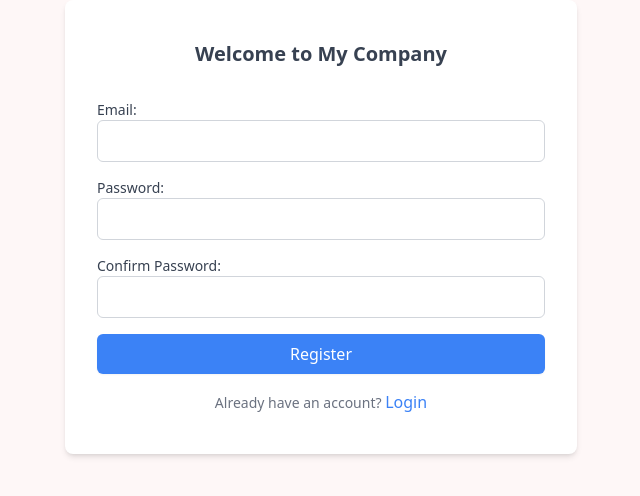
After one commit to AyushNigam-1/Django-Project, a Django app: page /login in a window 1280 px wide. The commit adds this page. Shown: the top 496 px of the page, without its empty margins (319-959 px from the left). Run offline with Django 5.2, Linux system fonts and the light colour scheme; some libraries are stand-ins or nearby versions.

Commit message:
Added Login Logic

```diff
--- a/project/project/urls.py
+++ b/project/project/urls.py
@@ -23,5 +23,6 @@ urlpatterns = [
     path('', views.home ),
     path('auth', views.auth ),
     path('posts', views.posts,name='posts' ),
-    path('post', views.post,name='post' )
+    path('post', views.post,name='post' ),
+    path('login', views.login,name='login' ),
 ]
--- a/project/project/views.py
+++ b/project/project/views.py
@@ -1,7 +1,9 @@
-from django.http import HttpResponse
-from django.shortcuts import render
+from django.shortcuts import render , redirect
 from categories.models import Categories
 from posts.models import Post
+from django.contrib.auth.models import User
+from django.contrib import messages
+from django.contrib.auth import authenticate
 def home(request):
     categories = Categories.objects.all()
     props = {
@@ -36,3 +38,23 @@ def post(request):
     }
     print(props)
     return render(request , "post.html" ,props)
+
+def login(request):
+    if request.method == 'POST':
+        email = request.GET.get("email")
+        password = request.GET.get("password")
+
+        if not User.objects.filter(email = email).exists():
+            messages.error(request , 'Please check email and password again')
+            return render(request , 'login.html')
+
+        user = authenticate(email=email , password = password)
+
+        if user is None:
+            messages.error(request , 'Please check email and password again')
+            return render(request , 'login.html')
+        else:
+            login(user)
+            return redirect('')
+
+    return render(request,'login.html')
--- a/project/templates/auth.html
+++ /dev/null
@@ -1,5 +0,0 @@
-{% extends 'base.html' %}
-
-{% block content %}
-<h1 class="text-2xl font-bold">Hello, World!</h1>
-{% endblock %}
--- a/project/templates/base.html
+++ b/project/templates/base.html
@@ -9,7 +9,9 @@
 </head>
 
 <body class="bg-red-100/25 flex flex-col gap-3">
+    {% block navbar %}
     {% include 'navbar.html' %}
+    {% endblock %}
     <div class="container mx-auto px-4">
         {% block content %}
         {% endblock %}
--- a/project/templates/home.html
+++ b/project/templates/home.html
@@ -1,6 +1,5 @@
 {% extends 'base.html' %}
 {% block content %}
-{% include 'navbar.html' %}
 <div class=" flex flex-col gap-8 mt-8">
     <h1 class="text-4xl font-bold text-gray-800 mx-auto">Job Hunt</h1>
     <div class="relative mx-auto ">
--- /dev/null
+++ b/project/templates/login.html
@@ -0,0 +1,73 @@
+{% extends 'base.html' %}
+{% block navbar %}
+{% endblock %}
+{% block content %}
+<!-- component -->
+<div class="max-w-lg mx-auto  bg-white rounded-lg shadow-md px-8 py-10 flex flex-col items-center">
+    {% if messages %}
+    {% for msg in messages %}
+    <div role="alert" class="rounded border-s-4 border-red-500 bg-red-50 p-4">
+        <div class="flex items-center gap-2 text-red-800">
+            <svg xmlns="http://www.w3.org/2000/svg" viewBox="0 0 24 24" fill="currentColor" class="h-5 w-5">
+                <path fill-rule="evenodd"
+                    d="M9.401 3.003c1.155-2 4.043-2 5.197 0l7.355 12.748c1.154 2-.29 4.5-2.599 4.5H4.645c-2.309 0-3.752-2.5-2.598-4.5L9.4 3.003zM12 8.25a.75.75 0 01.75.75v3.75a.75.75 0 01-1.5 0V9a.75.75 0 01.75-.75zm0 8.25a.75.75 0 100-1.5.75.75 0 000 1.5z"
+                    clip-rule="evenodd" />
+            </svg>
+
+            <strong class="block font-medium"> {{msg}}</strong>
+        </div>
+    </div>
+    {% endfor %}
+    {% endif %}
+    <h1 class="text-xl font-bold text-center text-gray-700  mb-8">Welcome to My Company</h1>
+    <form class="w-full flex flex-col gap-4" method="post"
+        oninput='confirm_password.setCustomValidity(confirm_password.value != password.value ? "Passwords do not match." : "")'>
+        {% csrf_token %}
+
+        <!-- <div class="flex items-start flex-col justify-start">
+            <label for="firstName" class="text-sm text-gray-700  mr-2">First Name:</label>
+            <input type="text" id="firstName" name="firstName"
+                class="w-full px-3   py-2 rounded-md border border-gray-300 dark:border-gray-700 focus:outline-none focus:ring-1 focus:ring-blue-500">
+        </div>
+
+        <div class="flex items-start flex-col justify-start">
+            <label for="lastName" class="text-sm text-gray-700  mr-2">Last Name:</label>
+            <input type="text" id="lastName" name="lastName"
+                class="w-full px-3   py-2 rounded-md border border-gray-300 dark:border-gray-700 focus:outline-none focus:ring-1 focus:ring-blue-500">
+        </div>
+
+        <div class="flex items-start flex-col justify-start">
+            <label for="username" class="text-sm text-gray-700  mr-2">Username:</label>
+            <input type="text" id="username" name="username"
+                class="w-full px-3   py-2 rounded-md border border-gray-300 dark:border-gray-700 focus:outline-none focus:ring-1 focus:ring-blue-500">
+        </div> -->
+
+        <div class="flex items-start flex-col justify-start">
+            <label for="email" class="text-sm text-gray-700  mr-2">Email:</label>
+            <input type="email" id="email" name="email"
+                class="w-full px-3   py-2 rounded-md border border-gray-300 dark:border-gray-700 focus:outline-none focus:ring-1 focus:ring-blue-500">
+        </div>
+
+        <div class="flex items-start flex-col justify-start">
+            <label for="password" class="text-sm text-gray-700  mr-2">Password:</label>
+            <input type="password" id="password" name="password"
+                class="w-full px-3   py-2 rounded-md border border-gray-300 dark:border-gray-700 focus:outline-none focus:ring-1 focus:ring-blue-500">
+        </div>
+
+        <div class="flex items-start flex-col justify-start">
+            <label for="confirm_password" class="text-sm text-gray-700  mr-2">Confirm Password:</label>
+            <input type="password" id="confirm_password" name="confirm_password"
+                class="w-full px-3   py-2 rounded-md border border-gray-300 dark:border-gray-700 focus:outline-none focus:ring-1 focus:ring-blue-500">
+        </div>
+
+        <button type="submit"
+            class="bg-blue-500 hover:bg-blue-600 text-white font-medium py-2 px-4 rounded-md shadow-sm">Register</button>
+    </form>
+
+    <div class="mt-4 text-center">
+        <span class="text-sm text-gray-500 dark:text-gray-300">Already have an account? </span>
+        <a href="#" class="text-blue-500 hover:text-blue-600">Login</a>
+    </div>
+    </form>
+</div>
+{% endblock %}
--- a/project/templates/navbar.html
+++ b/project/templates/navbar.html
@@ -41,7 +41,7 @@
             <div class="flex items-center gap-4">
                 <div class="sm:flex sm:gap-4">
                     <a class="block rounded-md bg-teal-600 px-5 py-2.5 text-sm font-medium text-white transition hover:bg-teal-700"
-                        href="#">
+                        href="{% url 'login' %}">
                         Login
                     </a>
 
```
